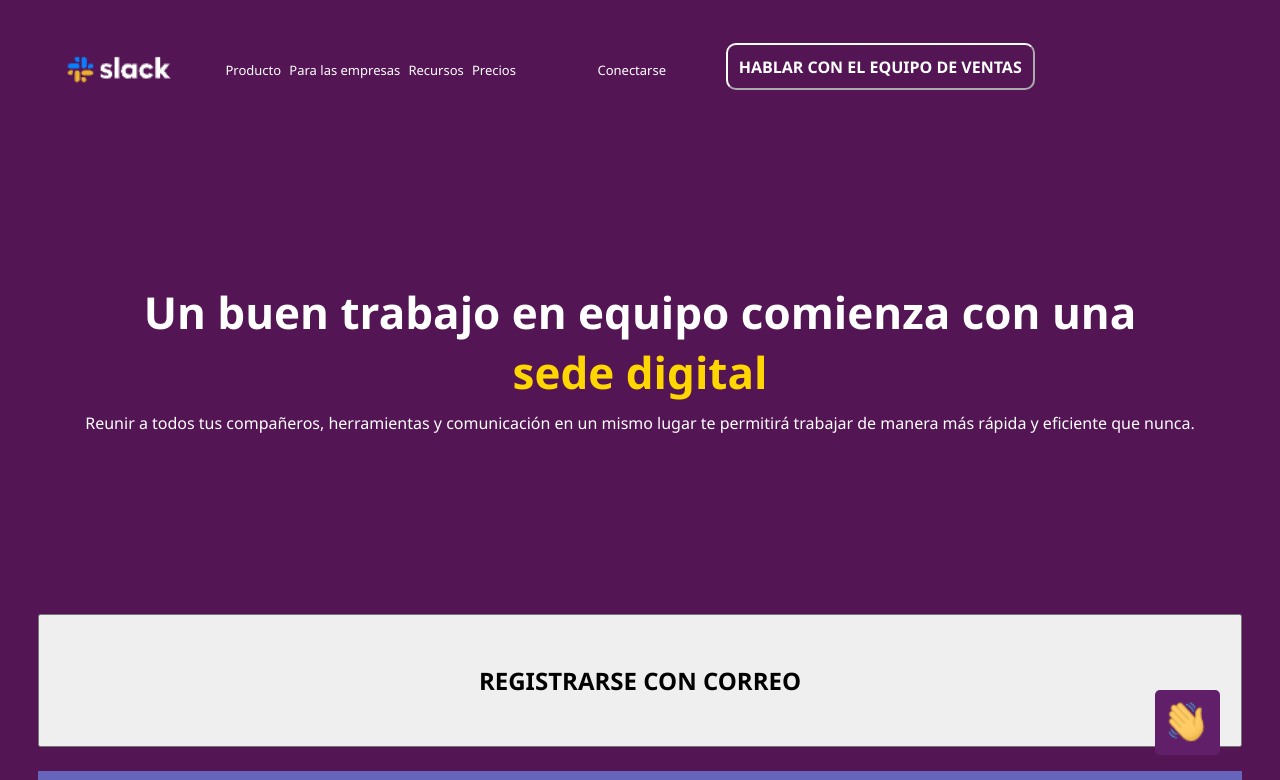
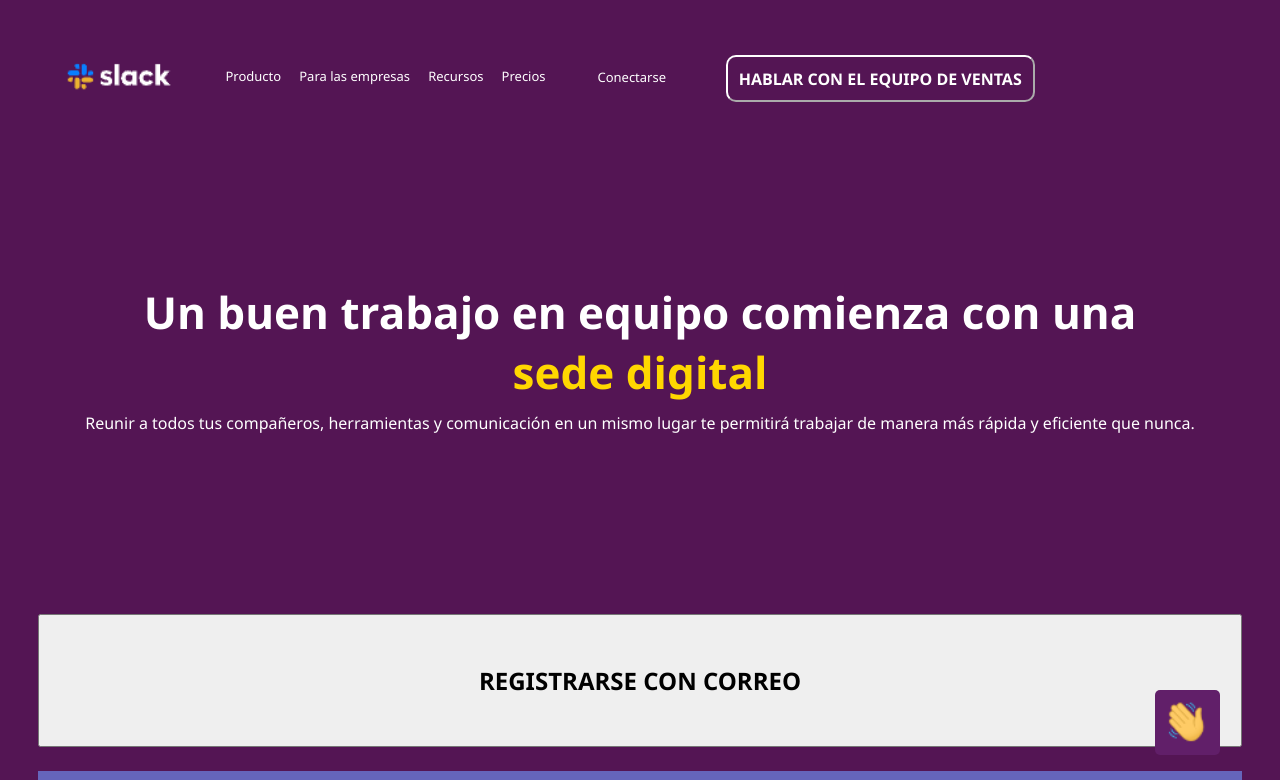
Before and after one commit to krst221/slack, a plain HTML site: page index.html in a window 1280 px wide. Shown: the top 780 px of the page. Drawn offline with Linux system fonts and the light colour scheme.

Commit message:
Algunas modificaciones/mejoras

```diff
--- a/styles/block/_head.scss
+++ b/styles/block/_head.scss
@@ -40,13 +40,14 @@
             &__1 {
                align-self: center;
                width: 30%;
-               display: inline-block;
+               display: flex;
+               justify-content: space-between;
             }
             &__2 {
                 align-self: center;
              }
             &__3 {
-                margin-bottom: 20px;
+                margin-bottom: 10px;
                 width: 50%;
              }
         }
@@ -75,7 +76,7 @@
     }
     &__desktop {
         z-index: 1;
-        margin-top: 33px;
+        margin-top: 40px;
         position: absolute;
         position: fixed;
         width: 100%;
```
Also changed, not shown: style.css, 1 other file.
